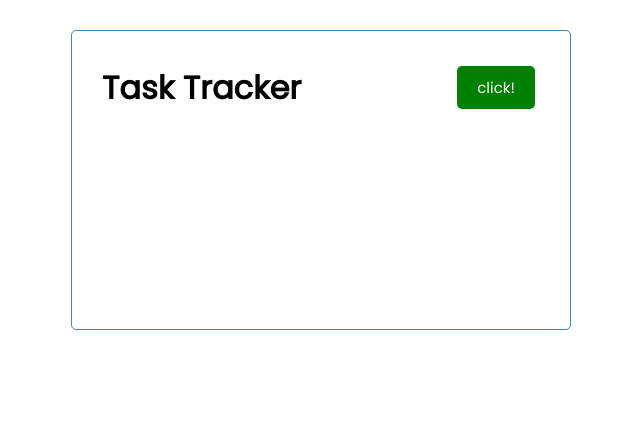
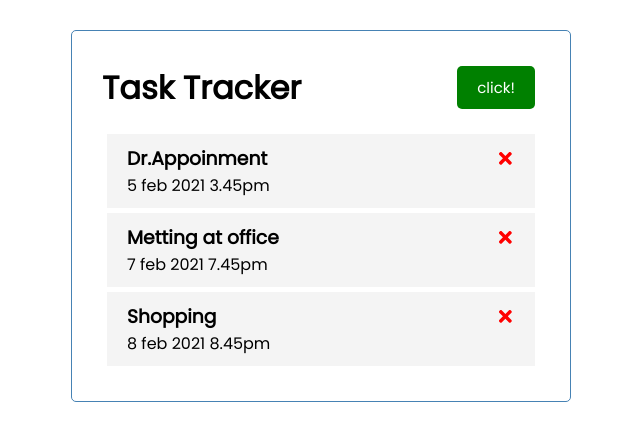
Before and after one commit to yasinarafatpro/react_tracking_task, a React (Create React App) app: page / in a window 1280 px wide. Shown: the top 440 px of the page, without its empty margins (319-959 px from the left). Built offline with nearby package versions, Linux system fonts and the light colour scheme.

Commit message:
task delete

```diff
--- a/package.json
+++ b/package.json
@@ -9,6 +9,7 @@
     "prop-types": "^15.7.2",
     "react": "^17.0.2",
     "react-dom": "^17.0.2",
+    "react-icons": "^4.3.1",
     "react-scripts": "4.0.3",
     "web-vitals": "^1.1.2"
   },
--- a/src/App.js
+++ b/src/App.js
@@ -1,8 +1,35 @@
+/* eslint-disable no-unused-vars */
+import { useState } from 'react'
 import Header from './component/Header'
+import Tasks from './component/Tasks';
 function App() {
+  const [tasks, setTasks] = useState([
+    {
+        id: 1,
+        text: 'Dr.Appoinment',
+        day: '5 feb 2021 3.45pm',
+        reminder: true,
+    },
+    {
+        id: 2,
+        text: 'Metting at office',
+        day: '7 feb 2021 7.45pm',
+        reminder: true,
+    }, {
+        id: 3,
+        text: 'Shopping ',
+        day: '8 feb 2021 8.45pm',
+        reminder: false,
+    },
+])
+const deleteTask =(id)=>{
+  console.log('delete',id)
+  setTasks(tasks.filter((task)=>task.id!==id))
+}
   return (
     <div className='container'>
       <Header/>
+      <Tasks tasks={tasks} onDelete={deleteTask}/>
     </div>
   );
 }
--- /dev/null
+++ b/src/Task.js
@@ -0,0 +1,16 @@
+import React from 'react'
+import {FaTimes} from 'react-icons/fa'
+const Task = ({task,onDelete}) => {
+    return (
+        <div className='task'>
+            <h3>{task.text} <FaTimes
+            style={{color :'red',cursor:'pointer'
+            }}
+            onClick={()=>onDelete(task.id)}
+            /></h3>
+            <p>{task.day}</p>
+        </div>
+    )
+}
+
+export default Task
--- a/src/component/Header.js
+++ b/src/component/Header.js
@@ -13,7 +13,6 @@
             text='click!'
             onClick={onClick}
             />
-
         </header>
     )
 }
--- /dev/null
+++ b/src/component/Tasks.js
@@ -0,0 +1,15 @@
+/* eslint-disable no-unused-vars */
+import Task from "../Task"
+const Tasks = ({tasks,onDelete}) => {
+
+    return (
+        <>
+            {tasks.map((task) => (
+                <Task key={task.id} task={task} onDelete={onDelete}/>
+            )
+            )}
+        </>
+    )
+}
+
+export default Tasks
```
Also changed, not shown: src/component/Task.js (deleted, +0 -11 lines), 1 other file (tests, documents, lock files or other folders).
